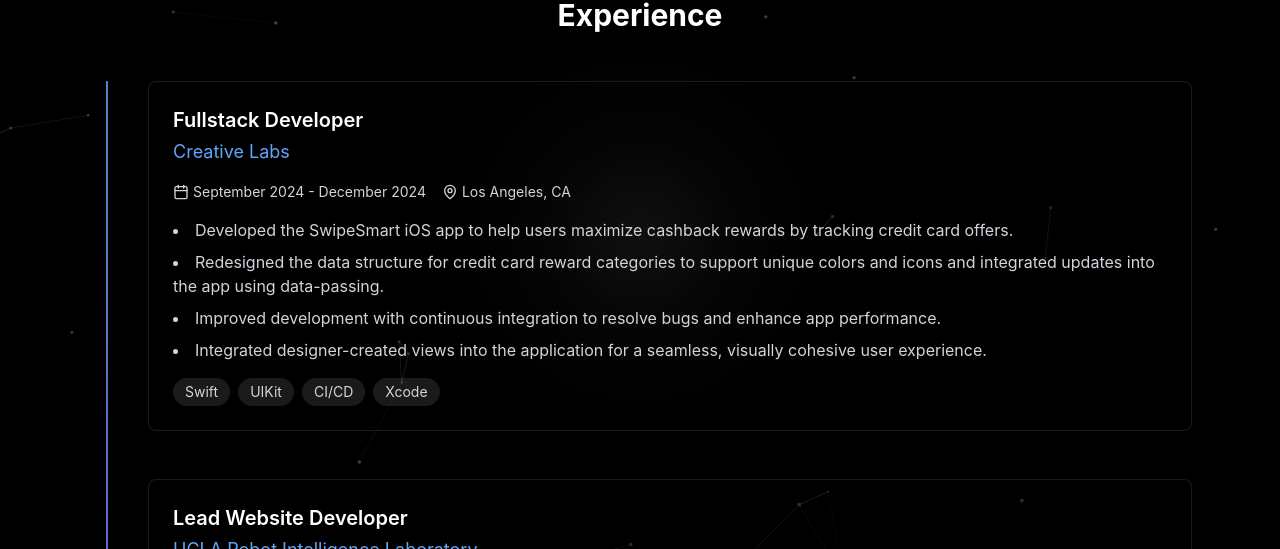
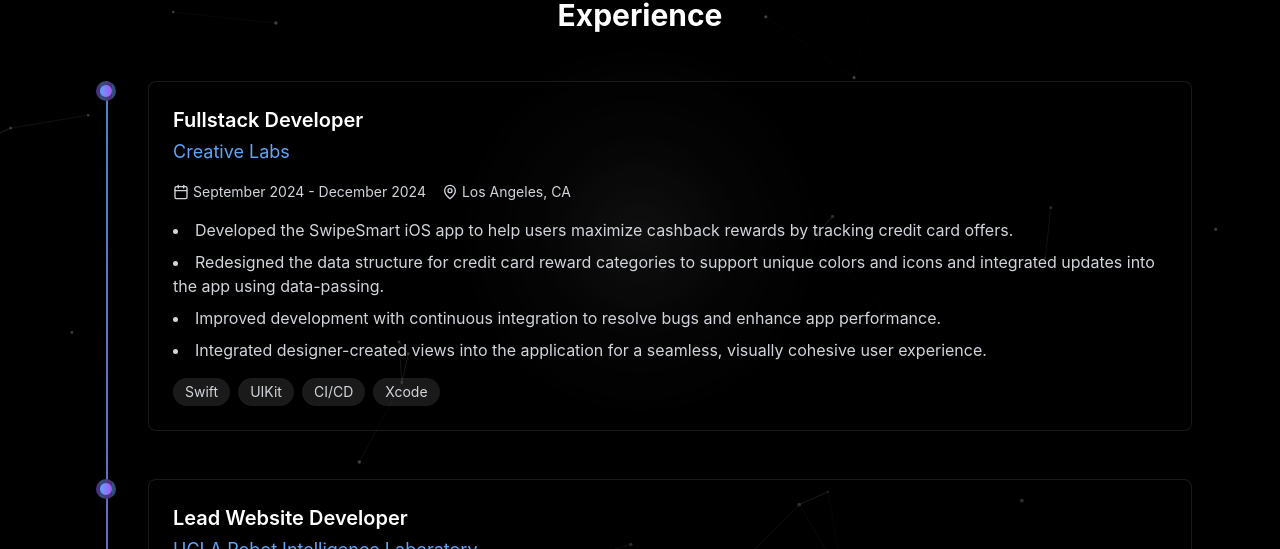
Before and after one commit to Willjianger9/Willjianger9.github.io, a React (Vite) app: page /#/experience in a window 1280 px wide. Shown: the part 164-713 px from the top of the page. Built offline with nearby package versions, Linux system fonts and the light colour scheme; the HTML template or start-up script is replaced by a standard one.

Commit message:
Added fade-in-left animation for section titles

```diff
--- a/src/components/ExperienceSection.tsx
+++ b/src/components/ExperienceSection.tsx
@@ -96,7 +96,8 @@ const ExperienceSection: React.FC = () => {
   const observerRef = useRef<IntersectionObserver | null>(null);
 
   useEffect(() => {
-    observerRef.current = new IntersectionObserver(
+    // Create observers for both items and titles
+    const itemObserver = new IntersectionObserver(
       (entries) => {
         entries.forEach((entry) => {
           if (entry.isIntersecting) {
@@ -114,7 +115,7 @@ const ExperienceSection: React.FC = () => {
               dot.classList.add('animate-scale-in');
             }
 
-            observerRef.current?.unobserve(entry.target);
+            itemObserver.unobserve(entry.target);
           }
         });
       },
@@ -124,20 +125,39 @@ const ExperienceSection: React.FC = () => {
       }
     );
 
+    const titleObserver = new IntersectionObserver(
+      (entries) => {
+        entries.forEach((entry) => {
+          if (entry.isIntersecting) {
+            entry.target.classList.add('animate-fade-in-left', 'opacity-100');
+            titleObserver.unobserve(entry.target);
+          }
+        });
+      },
+      {
+        threshold: 0.1,
+        rootMargin: '0px 0px -50px 0px'
+      }
+    );
+
+    // Observe experience items
     const elements = document.querySelectorAll('.experience-item');
-    elements.forEach((el) => observerRef.current?.observe(el));
+    elements.forEach((el) => itemObserver.observe(el));
+
+    // Observe section titles
+    const titles = document.querySelectorAll('.section-title');
+    titles.forEach((el) => titleObserver.observe(el));
 
     return () => {
-      if (observerRef.current) {
-        observerRef.current.disconnect();
-      }
+      itemObserver.disconnect();
+      titleObserver.disconnect();
     };
   }, []);
 
   return (
     <section className="relative py-20 overflow-hidden" id="experience">
       <div className="max-w-6xl mx-auto px-6">
-        <h2 className="text-3xl font-bold text-white mb-12 text-center">
+        <h2 className="text-3xl font-bold text-white mb-12 text-center opacity-0 section-title">
           Experience
         </h2>
 
@@ -198,7 +218,7 @@ const ExperienceSection: React.FC = () => {
           ))}
         </div>
 
-        <h2 className="text-3xl font-bold text-white my-12 text-center">
+        <h2 className="text-3xl font-bold text-white my-12 text-center opacity-0 section-title">
           Research
         </h2>
 
--- a/tailwind.config.js
+++ b/tailwind.config.js
@@ -75,13 +75,36 @@ export default {
             opacity: '1',
             transform: 'translateY(0)'
           }
+        },
+        'scale-in': {
+          '0%': {
+            transform: 'scale(0)'
+          },
+          '80%': {
+            transform: 'scale(1.2)'
+          },
+          '100%': {
+            transform: 'scale(1)'
+          }
+        },
+        'fade-in-left': {
+          '0%': {
+            opacity: '0',
+            transform: 'translateX(-20px)'
+          },
+          '100%': {
+            opacity: '1',
+            transform: 'translateX(0)'
+          }
         }
       },
       animation: {
         "accordion-down": "accordion-down 0.2s ease-out",
         "accordion-up": "accordion-up 0.2s ease-out",
         'infinite-scroll': 'infiniteScroll 10s linear infinite',
-        'fade-up': 'fade-up 0.8s ease-out forwards'
+        'fade-up': 'fade-up 0.8s ease-out forwards',
+        'scale-in': 'scale-in 0.6s cubic-bezier(0.34, 1.56, 0.64, 1) forwards',
+        'fade-in-left': 'fade-in-left 0.6s ease-out forwards'
       },
     },
   },
```
